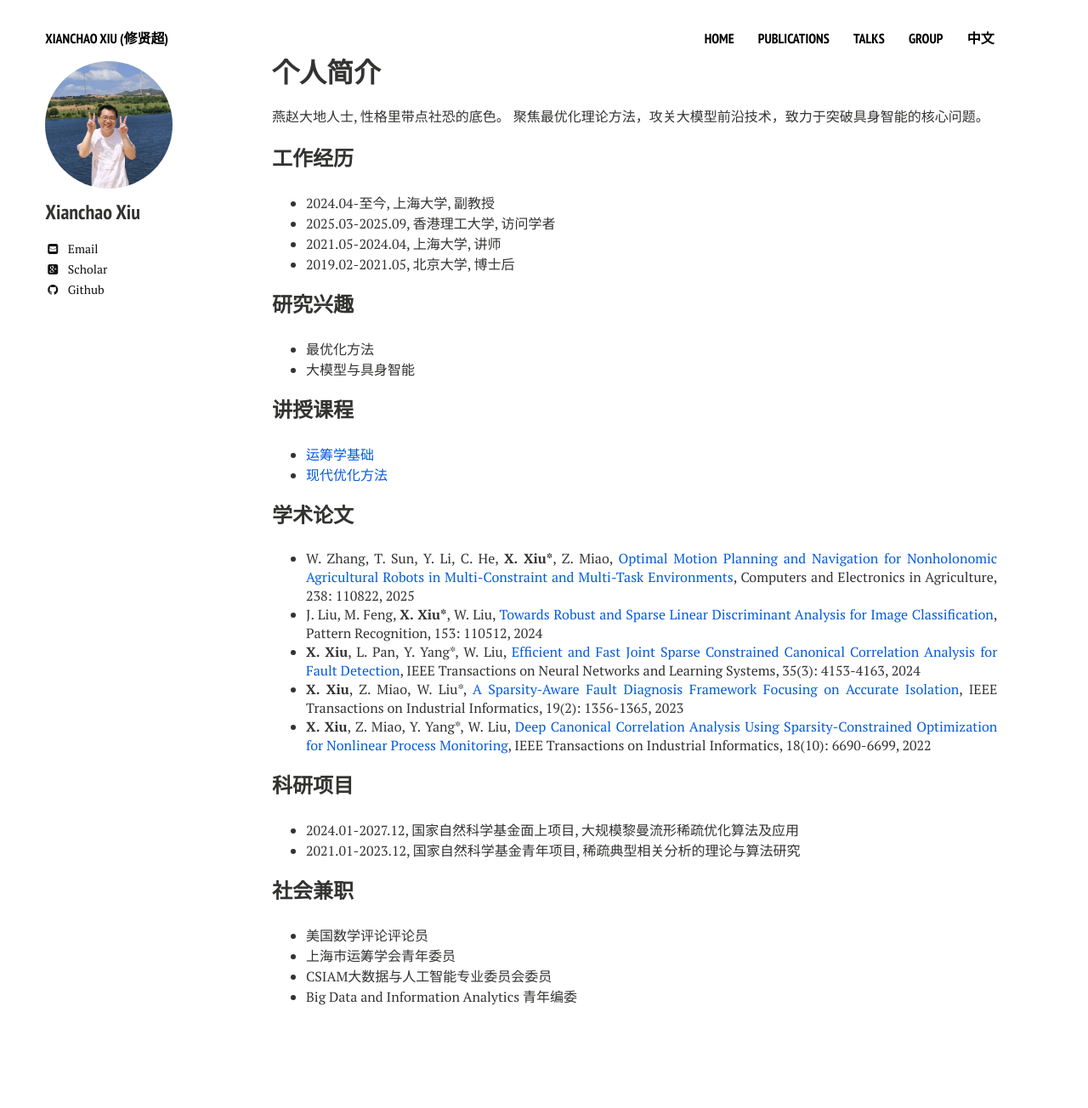
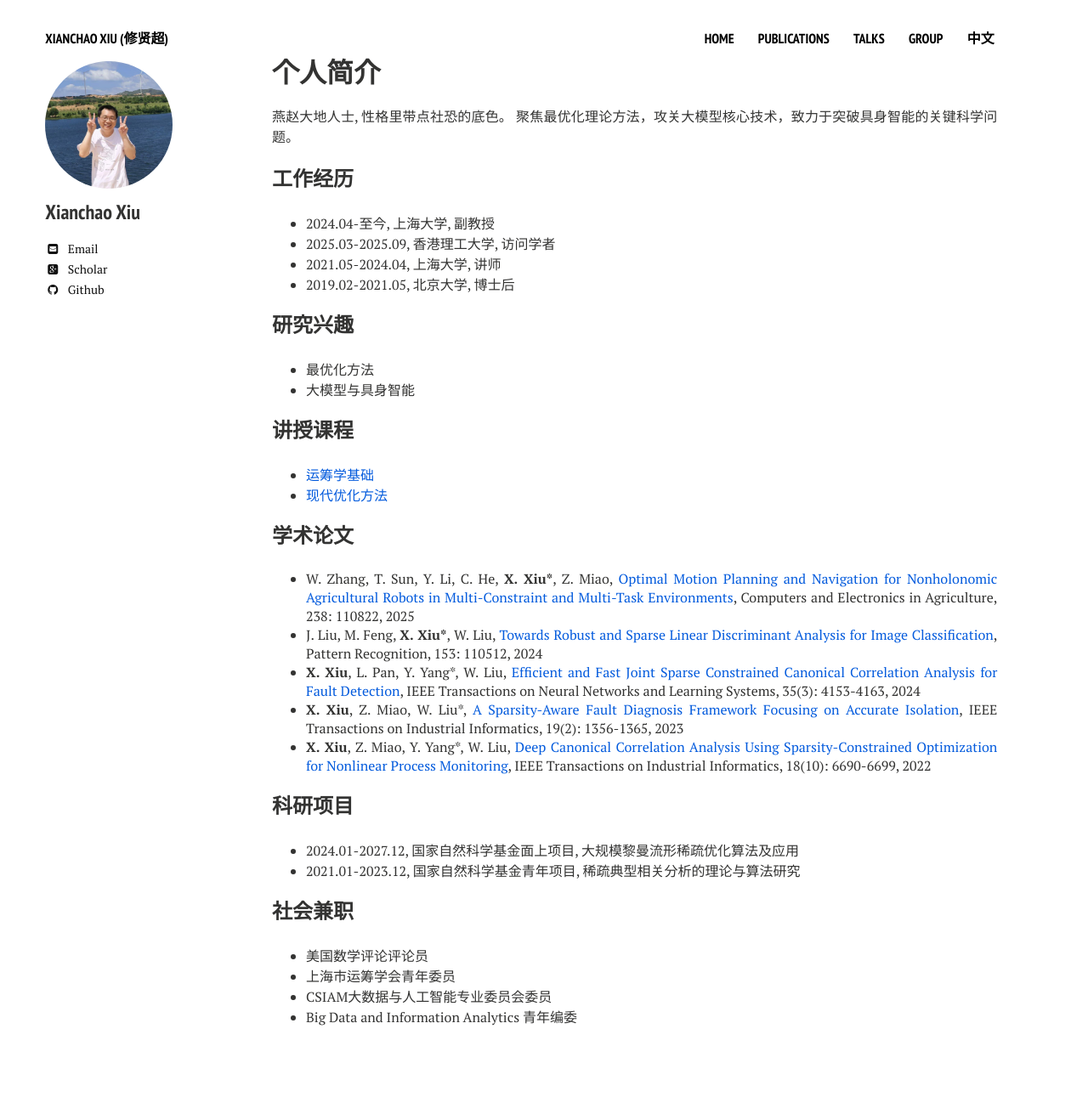
Before and after one commit to xianchaoxiu/xianchaoxiu.github.io, a Jekyll site: the page built from chinese/index.md, in a window 1280 px wide. Shown: the whole page at 85% size. Built offline with Jekyll 4.4.1, drawn with Linux system fonts in a browser that asks for light colours; nearby versions of some CDN libraries; before the commit the page ends 1280 px from its top, so only the background shows below that.

Commit message:
Update index.md

```diff
--- a/chinese/index.md
+++ b/chinese/index.md
@@ -8,7 +8,7 @@ share: false
 ---
 
 燕赵大地人士, 性格里带点社恐的底色。
-聚焦最优化理论方法，攻关大模型前沿技术，致力于突破具身智能的核心问题。<br>
+聚焦最优化理论方法，攻关大模型核心技术，致力于突破具身智能的关键科学问题。<br>
 
 
 
```
